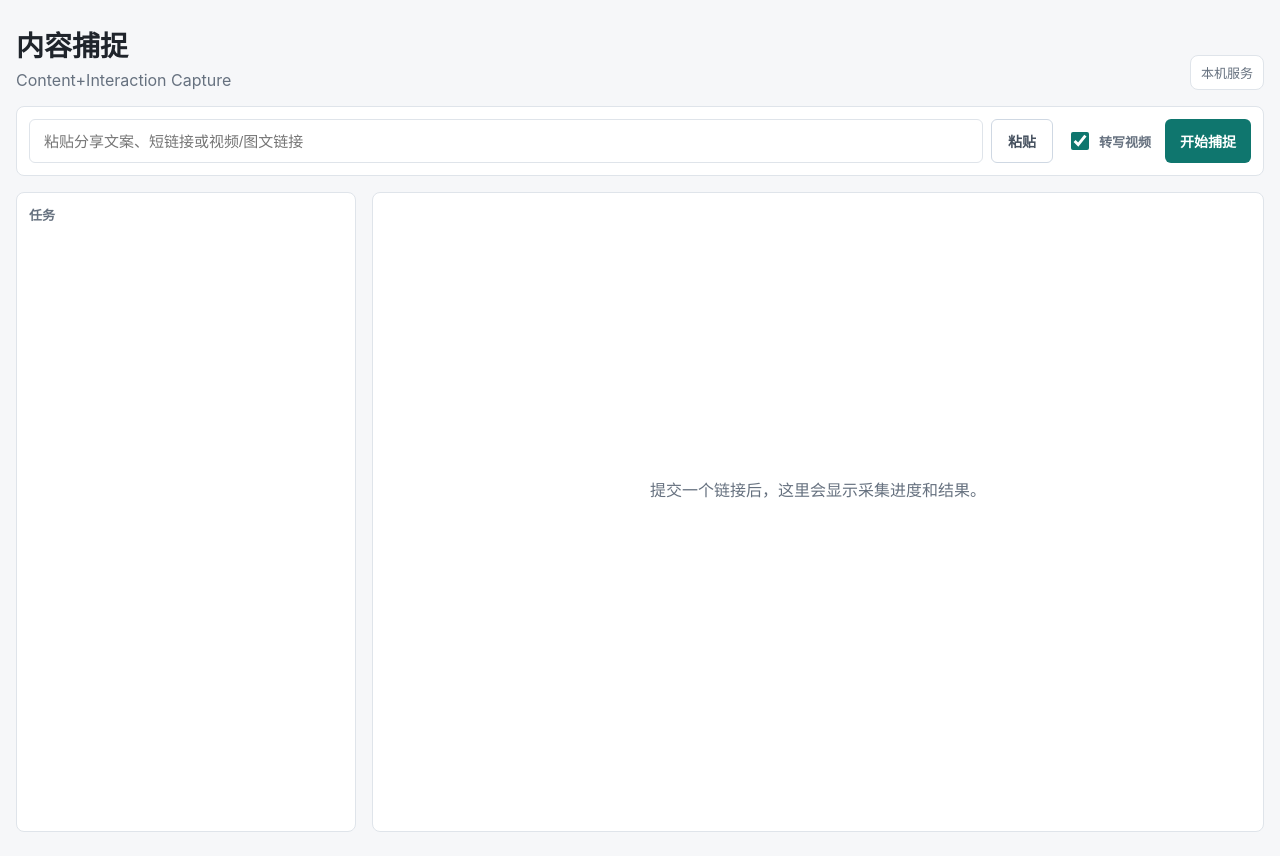
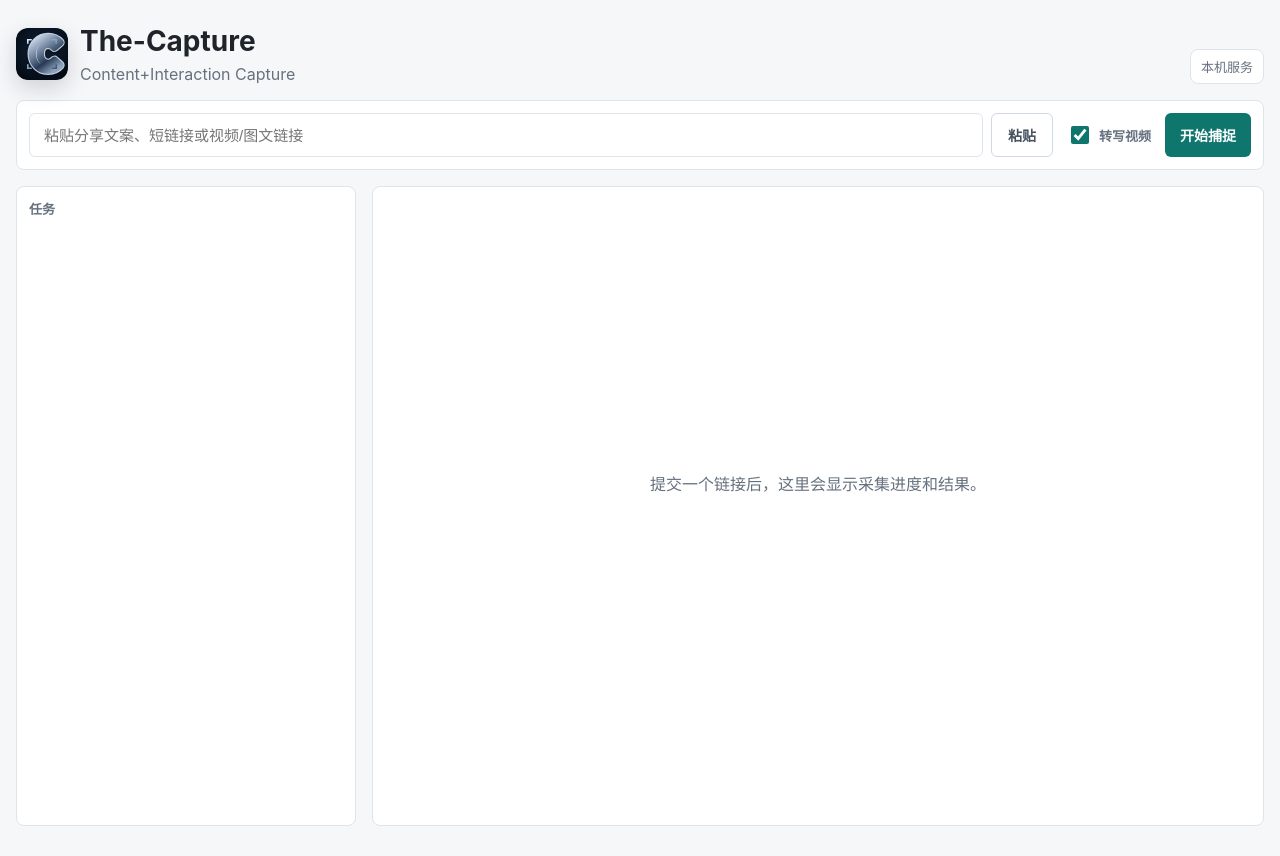
Before and after one commit to Chester117/the-capture, a website: page public/index.html in a window 1280 px wide. Drawn offline with Linux system fonts and the light colour scheme; no server answers.

Commit message:
Brand site as The-Capture

```diff
--- a/public/app.css
+++ b/public/app.css
@@ -32,6 +32,19 @@ body {
   justify-content: space-between;
   gap: 16px;
   margin-bottom: 16px;
+}
+.brand-lockup {
+  display: flex;
+  align-items: center;
+  gap: 12px;
+  min-width: 0;
+}
+.brand-logo {
+  width: 52px;
+  height: 52px;
+  border-radius: 12px;
+  flex: 0 0 auto;
+  box-shadow: 0 8px 22px rgba(8, 18, 31, .16);
 }
 h1, h2, h3, p { margin: 0; }
 h1 { font-size: 28px; font-weight: 720; letter-spacing: 0; }
@@ -1124,6 +1137,11 @@ textarea {
     margin: 10px auto 18px;
   }
   h1 { font-size: 22px; }
+  .brand-logo {
+    width: 44px;
+    height: 44px;
+    border-radius: 10px;
+  }
   #job-title { font-size: 18px; }
   .topbar, .detail-head { align-items: stretch; flex-direction: column; gap: 10px; }
   .submit-band { padding: 10px; margin-bottom: 10px; }
--- a/public/index.html
+++ b/public/index.html
@@ -3,15 +3,20 @@
 <head>
   <meta charset="utf-8">
   <meta name="viewport" content="width=device-width, initial-scale=1">
-  <title>内容捕捉</title>
-  <link rel="stylesheet" href="/app.css?v=20260607-timeline-logos1">
+  <title>The-Capture</title>
+  <link rel="icon" href="/assets/brand/the-capture-logo.svg" type="image/svg+xml">
+  <link rel="apple-touch-icon" href="/assets/brand/the-capture-logo.svg">
+  <link rel="stylesheet" href="/app.css?v=20260607-brand-logo1">
 </head>
 <body>
   <main class="shell">
     <section class="topbar">
-      <div>
-        <h1>内容捕捉</h1>
-        <p>Content+Interaction Capture</p>
+      <div class="brand-lockup">
+        <img class="brand-logo" src="/assets/brand/the-capture-logo.svg" alt="The-Capture">
+        <div>
+          <h1>The-Capture</h1>
+          <p>Content+Interaction Capture</p>
+        </div>
       </div>
       <div class="status-pill" id="health">本机服务</div>
     </section>
@@ -147,6 +152,6 @@
       </div>
     </div>
   </div>
-  <script src="/app.js?v=20260607-timeline-logos1"></script>
+  <script src="/app.js?v=20260607-brand-logo1"></script>
 </body>
 </html>
```
Also changed, not shown: public/assets/brand/the-capture-logo.svg (added).
